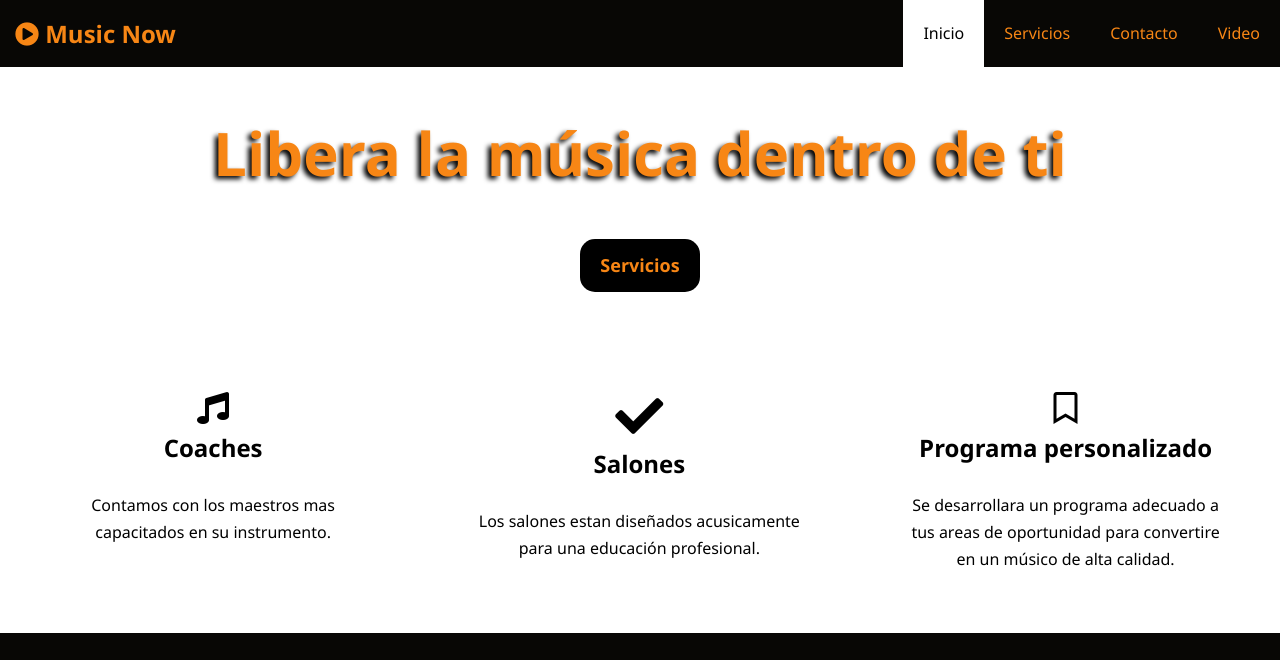
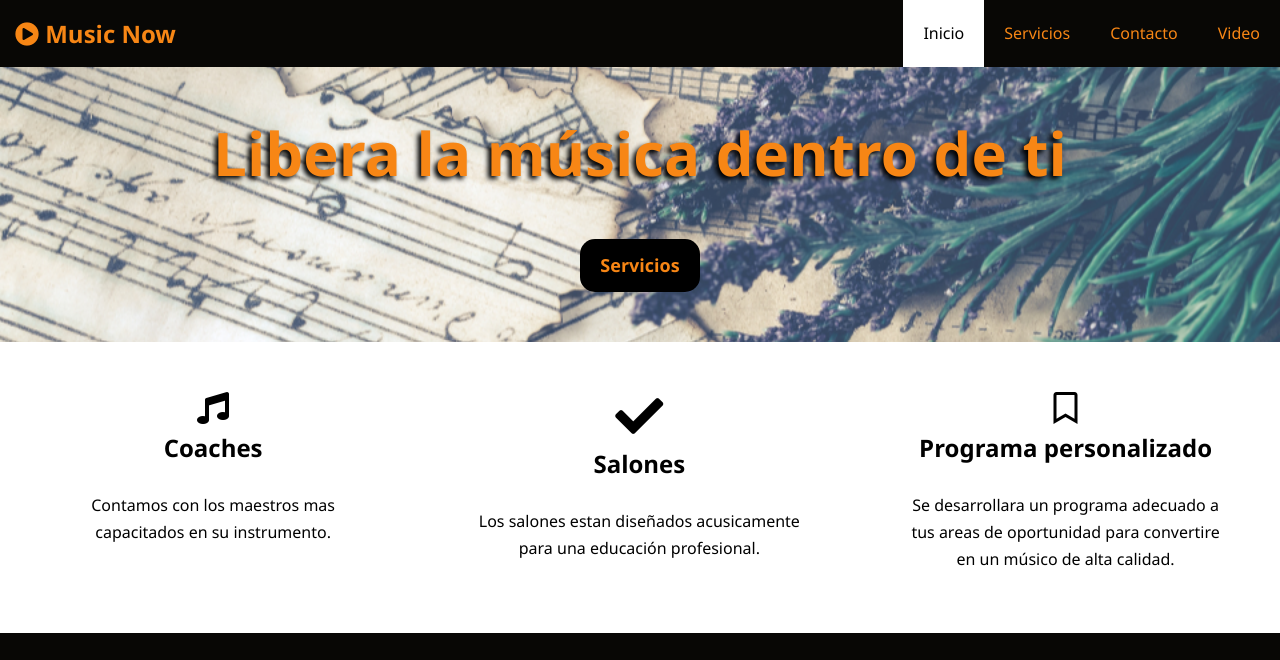
Before and after one commit to aptrejo/Proyecto-Angel, a plain HTML site: page index.html in a window 1280 px wide. Shown: the top 660 px of the page. Drawn offline with Linux system fonts and the light colour scheme.

Commit message:
Update styles.css

```diff
--- a/styles/styles.css
+++ b/styles/styles.css
@@ -78,7 +78,7 @@ p {
 /* WELCOME */
 
 .welcome{
-background: url('./imagenes/partitura.jpg') no-repeat center center/cover;
+background: url('../imagenes/partitura.jpg') no-repeat center center/cover;
 
 background-attachment: fixed;
 }
```
